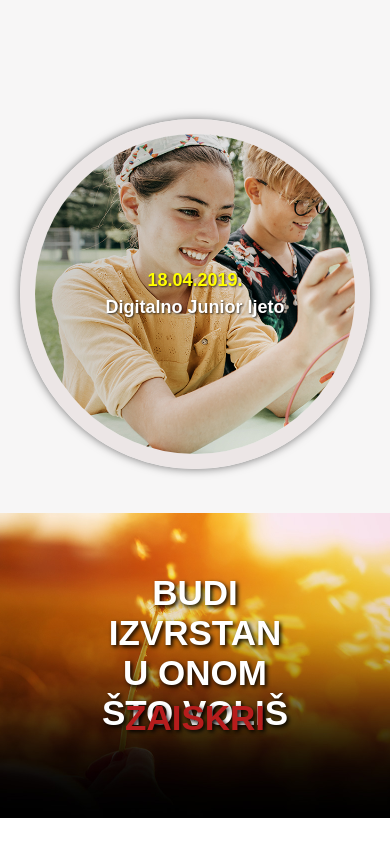
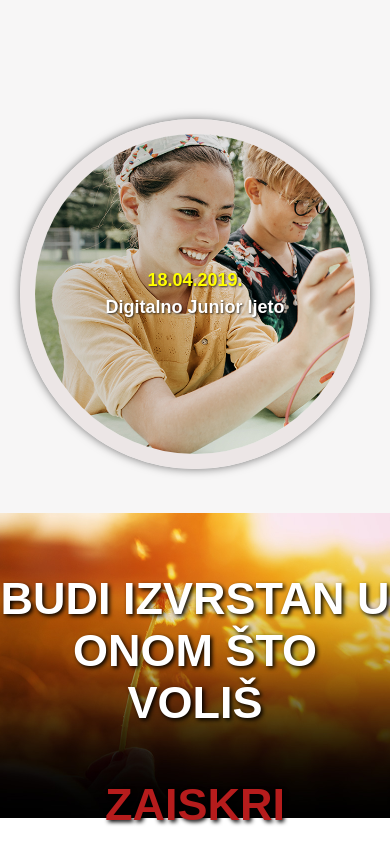
Before and after one commit to Josip2004/supit, a plain HTML site: page news.html in a window 390 px wide. Shown: the part 1156-2000 px from the top of the page. Before the commit the page ends 1974 px from the top, so only its background shows below. Drawn offline with Linux system fonts and the light colour scheme.

Commit message:
responsive

```diff
--- a/styles/aboutUs.css
+++ b/styles/aboutUs.css
@@ -18,10 +18,26 @@ body{
   display: flex;
   justify-content: space-between;
   align-items: center;
+  opacity: 0;
   margin-right: 35px;
-  opacity: 0;
+  margin-left: 20px;
+  flex: 1 1 auto;
+  max-width: 500px;
+  flex-wrap: wrap;
   animation: pop-left 1s 1.5s linear forwards; /*forwards osigura da ostane u tom stanju i poslije*/
 }
+
+.right-link-section{
+  padding: 5px;
+}
+
+.right-link{
+  display: flex;
+  justify-content: center;
+  align-items: center;
+}
+
+
 
 @keyframes pop-left {
   0% {
@@ -50,7 +66,8 @@ body{
 }
 
 .right-link-section{
-  margin: 20px;
+  margin: 0;
+  padding: 0;
 }
 
 .right-link{
@@ -349,54 +366,58 @@ main{
   position: relative;
   overflow: hidden;
   height: 1100px;
-
+  margin: 0;
 }
 
 .parallax-background{
   position: relative;
   background-image: url('../pictures/kakoDoNas.jpg');
   overflow: hidden;
-  height: 110vh;
+  height: 100%;
   background-attachment: fixed;
   background-position: center;
   background-repeat: no-repeat;
   background-size: cover;
 }
 
+/*FOOTER:*/
 footer{
   position: relative;
-  height: 300px;
+  height: 305px;
+  margin-top: auto;
 }
 
 .footer-img{
   position: absolute;
   z-index: -1;
-  left: 0;
-  right: 0;
-  bottom: 0;
   width: 100%;
   object-fit: cover;
-  height: 300px;
+  height: 305px;
 }
 
 .content{
-  flex: 1;
   font-size: 50px;
   font-weight: bold;
   color: white;
   text-shadow: 2px 2px 4px rgb(0, 0, 0);
   text-align: center;
   padding-top: 60px;
+  position: relative;
+  left: 50%;
+  transform: translateX(-50%);
 }
 
 .content-color{
-  flex: 1;
   font-size: 50px;
   font-weight: bold;
   color: rgb(182, 28, 28);
   text-shadow: 2px 2px 4px rgb(0, 0, 0);
   text-align: center;
-  padding: 50px;
+  padding: 60px;
+  position: relative;
+  bottom: 20px;
+  left: 50%;
+  transform: translateX(-50%);
 }
 
 .info-box-container{
@@ -460,8 +481,21 @@ iframe{
   margin-bottom: 30px;
 }
 
- @media screen and (max-width: 1200px){
+ @media screen and (max-width: 1100px){
   iframe {
     width: 800px;
   }
+
+  footer{
+    height: 250px;
+  }
+
+  .content,
+  .content-color{
+    font-size: 45px;
+  }
+
+  .content{
+    margin-bottom: 10px;
+  }
 }
--- a/styles/header.css
+++ b/styles/header.css
@@ -8,12 +8,18 @@
   left: 0;
   right: 0;
   z-index: 100;
+  flex-wrap: wrap;
+  overflow: hidden;
+  max-width: 100%;
 }
 
 .left-section{
   display: flex;
   align-items: center;
   margin-left: 20px;
+  flex: 1 1 auto;
+  max-width: 100%;
+  flex-wrap: wrap;
 }
 
 .link-section a{
--- a/styles/main.css
+++ b/styles/main.css
@@ -28,7 +28,8 @@ body{
   width: 25ch;
   margin-right: -0.2em;
   white-space: nowrap;
-  animation: typing-headline 3s steps(32, end) forwards, blinking-headline 0.75s step-end infinite 0.5s forwards,
+  animation: typing-headline 3s steps(32, end) forwards,
+  blinking-headline 0.75s step-end infinite 0.5s forwards,
   remove-border 0.01s forwards 3s;
   color: white;
   font-size: 45px;
@@ -51,7 +52,8 @@ body{
   display: block;
   font-size: 45px;
   opacity: 0;
-  animation: typing-inside 1.2s steps(8, end) forwards 3s, blinking-inside 0.75s step-end infinite  0.5s forwards,
+  animation: typing-inside 1.2s steps(8, end) forwards 3s,
+  blinking-inside 0.75s step-end infinite  0.5s forwards,
   border-visible 0s forwards 3.1s;
 }
 
--- a/styles/news.css
+++ b/styles/news.css
@@ -8,7 +8,6 @@ body{
 main{
   margin: 0 auto;
   margin-top: 80px;
-  max-width: 100%;
 }
 
 .news-title{
@@ -94,6 +93,7 @@ main{
   margin-bottom: -12px;
 }
 
+/*FOOTER:*/
 footer{
   position: relative;
   height: 305px;
@@ -115,7 +115,7 @@ footer{
   text-shadow: 2px 2px 4px rgb(0, 0, 0);
   text-align: center;
   padding-top: 60px;
-  position: absolute;
+  position: relative;
   left: 50%;
   transform: translateX(-50%);
 }
@@ -127,7 +127,7 @@ footer{
   text-shadow: 2px 2px 4px rgb(0, 0, 0);
   text-align: center;
   padding: 60px;
-  position: absolute;
+  position: relative;
   bottom: 20px;
   left: 50%;
   transform: translateX(-50%);
@@ -146,16 +146,13 @@ footer{
     width: 90%;
   }
 
+
   .content,
   .content-color{
-    font-size: 35px;
+    font-size: 45px;
   }
 
   .content{
-    margin-bottom: 80px;
-  }
-
-  .content-color{
-    margin-top: 30px;
+    margin-bottom: 10px;
   }
 }
```
